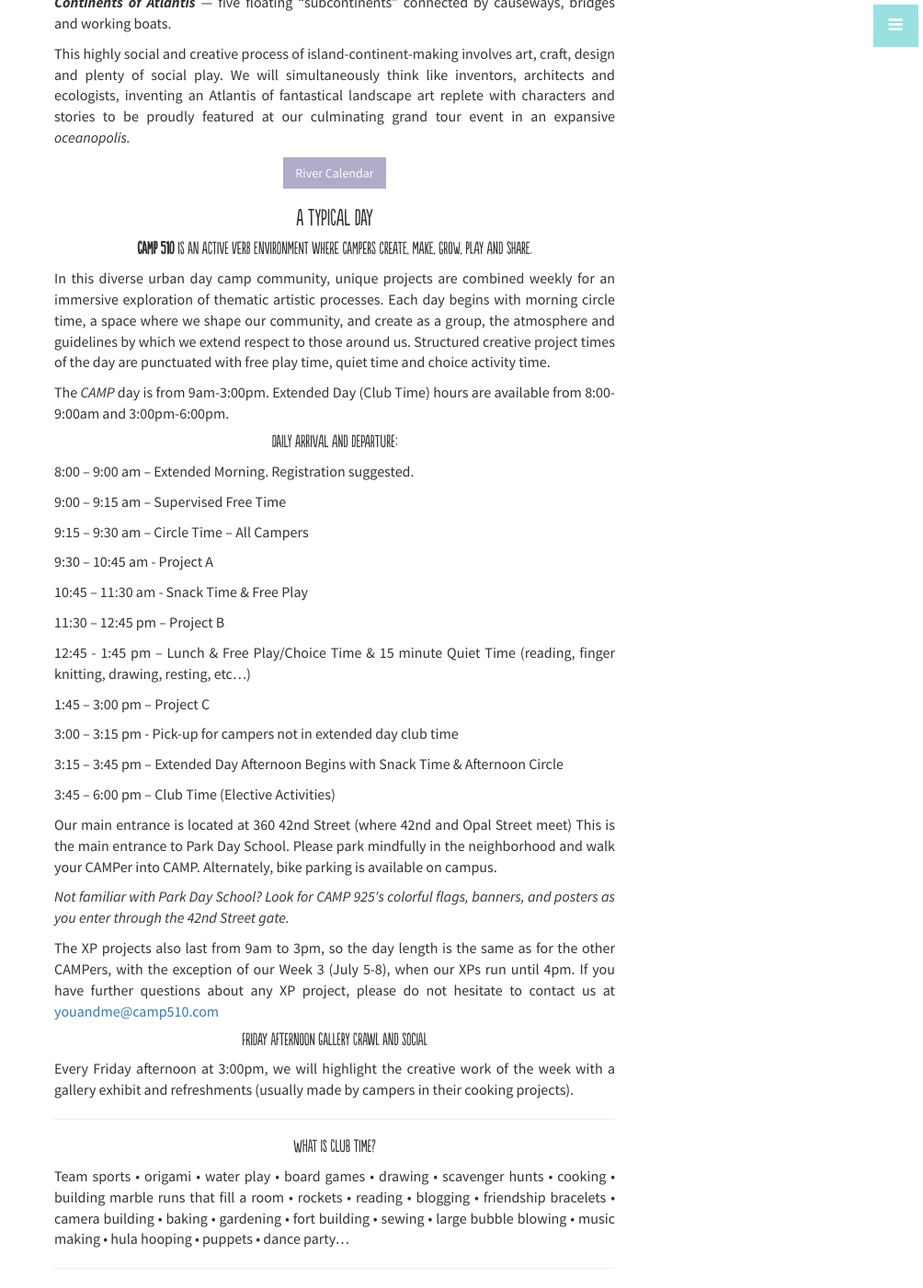
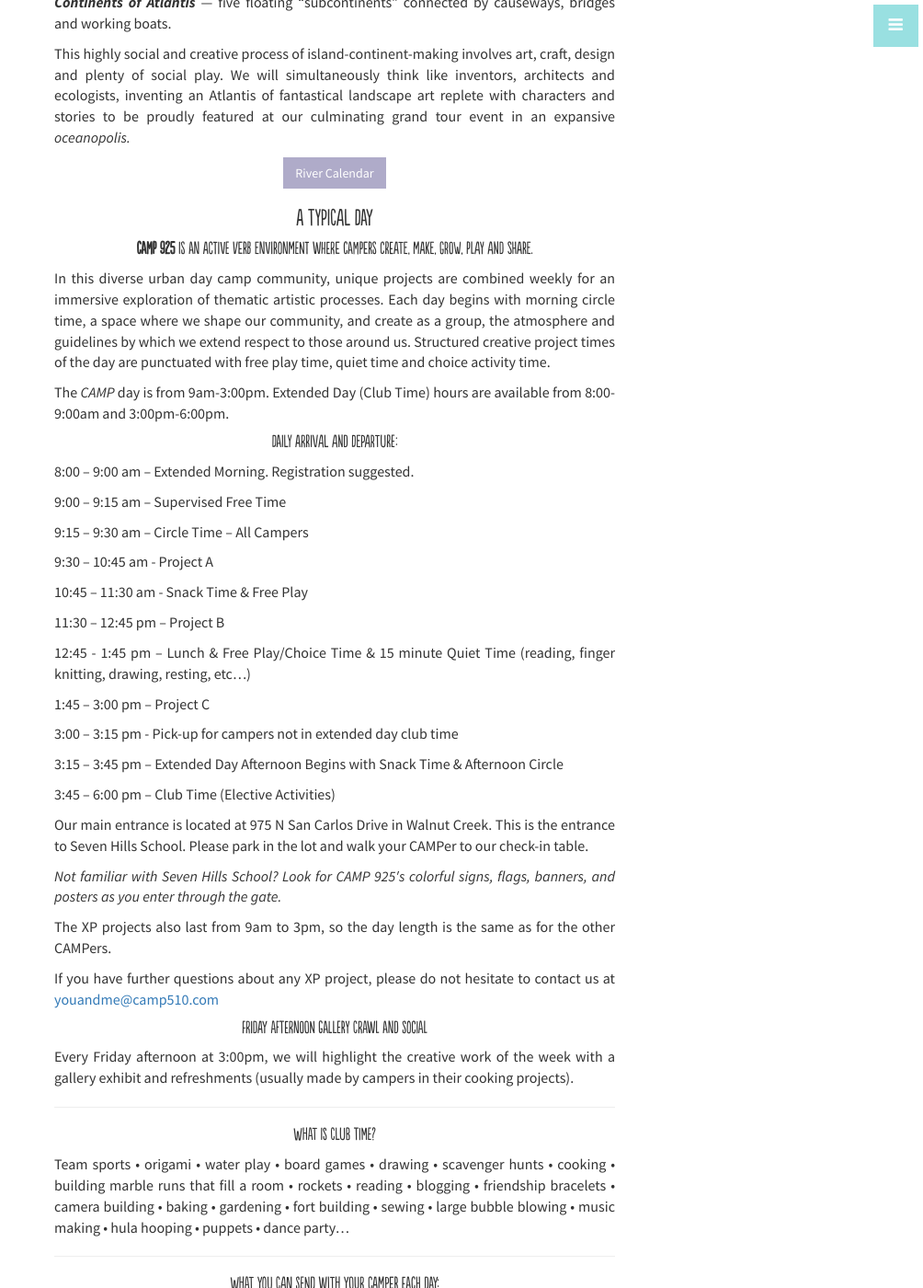
Before and after one commit to camp925/camp925.github.io, a Jekyll site: the page built from _posts/info/2015-01-02-info.md, in a window 1280 px wide and 1400 px high, scrolled down 1199 px. Shown: the whole window at 92% size, without its empty margins (276-1280 px from the left). Built offline with Jekyll 4.4.1, drawn with Linux system fonts in a browser that asks for light colours; some of the changed text lies outside the part shown.

Commit message:
info page edit

```diff
--- a/_posts/info/2015-01-02-info.md
+++ b/_posts/info/2015-01-02-info.md
@@ -4,9 +4,9 @@
 category: info
 ---
 
-*CAMP 925* exists to cultivate a community of makers who have the creative agency and confidence to help shape a better world. At *CAMP 925*, your child explores the innovative and magical in studio art, tinkering, public art, food and cooking, electronics, building, soldering and welding, sewing, crafts, video, music, and more. Unique projects are carefully chosen for each week of *CAMP* and are scaled to be developmentally appropriate for each age group of *CAMP*ers. Equipped with the right tools in a participatory community environment, these projects are led by professional artists and makers in the spirit of **_D-I-T_** (do it together). *CAMP 925* is located on the Park Day School campus in Temescal, Oakland.
+*CAMP 925* exists to cultivate a community of makers who have the creative agency and confidence to help shape a better world. At *CAMP 925*, your child explores the innovative and magical in studio art, tinkering, public art, food and cooking, electronics, building, soldering and welding, sewing, crafts, video, music, and more. Unique projects are carefully chosen for each week of *CAMP* and are scaled to be developmentally appropriate for each age group of *CAMP*ers. Equipped with the right tools in a participatory community environment, these projects are led by professional artists and makers in the spirit of **_D-I-T_** (do it together). *CAMP 925* is located on the Seven Hills School campus in Walnut Creek, CA.
 
-*Campers must be 6 years old and entering 1st grade to attend _CAMP_
+*Campers must be entering 1st grade to attend _CAMP_
 
 ### Start CAMP
 
@@ -42,7 +42,7 @@
 
 ### A Typical Day
 
-#### __CAMP 510__ is an active verb environment where CAMPers create, make, grow, play and share.
+#### __CAMP 925__ is an active verb environment where CAMPers create, make, grow, play and share.
 
 In this diverse urban day camp community, unique projects are combined weekly for an immersive exploration of thematic artistic processes. Each day begins with morning circle time, a space where we shape our community, and create as a group, the atmosphere and guidelines by which we extend respect to those around us. Structured creative project times of the day are punctuated with free play time, quiet time and choice activity time.
 
@@ -56,11 +56,11 @@
 
 9:15 – 9:30 am     – Circle Time – All Campers
 
-9:30 – 10:45 am  - Project A
+9:30 – 10:45 am    - Project A
 
-10:45 – 11:30 am  - Snack Time & Free Play
+10:45 – 11:30 am   - Snack Time & Free Play
 
-11:30 – 12:45 pm   – Project B
+11:30 – 12:45 pm    – Project B
 
 12:45 - 1:45 pm     – Lunch & Free Play/Choice Time &  15 minute Quiet Time (reading, finger knitting, drawing, resting, etc…)
 
@@ -72,11 +72,12 @@
 
 3:45 – 6:00 pm     – Club Time (Elective Activities)
 
-Our main entrance is located at 360 42nd Street (where 42nd and Opal Street meet) This is the main entrance to Park Day School. Please park mindfully in the neighborhood and walk your CAMPer into CAMP. Alternately, bike parking is available on campus.
+Our main entrance is located at 975 N San Carlos Drive in Walnut Creek. This is the entrance to Seven Hills School. Please park in the lot and walk your CAMPer to our check-in table.
 
-*Not familiar with Park Day School? Look for CAMP 925′s colorful flags, banners, and posters as you enter through the 42nd Street gate.*
+*Not familiar with Seven Hills School? Look for CAMP 925′s colorful signs, flags, banners, and posters as you enter through the gate.*
 
-The XP projects also last from 9am to 3pm, so the day length is the same as for the other CAMPers, with the exception of our Week 3 (July 5-8), when our XPs run until 4pm.
+The XP projects also last from 9am to 3pm, so the day length is the same as for the other CAMPers.
+
 If you have further questions about any XP project, please do not hesitate to contact us at <a href="mailto:{{ site.email }}">{{ site.email }}</a>
 
 #### Friday afternoon Gallery Crawl and social
```
